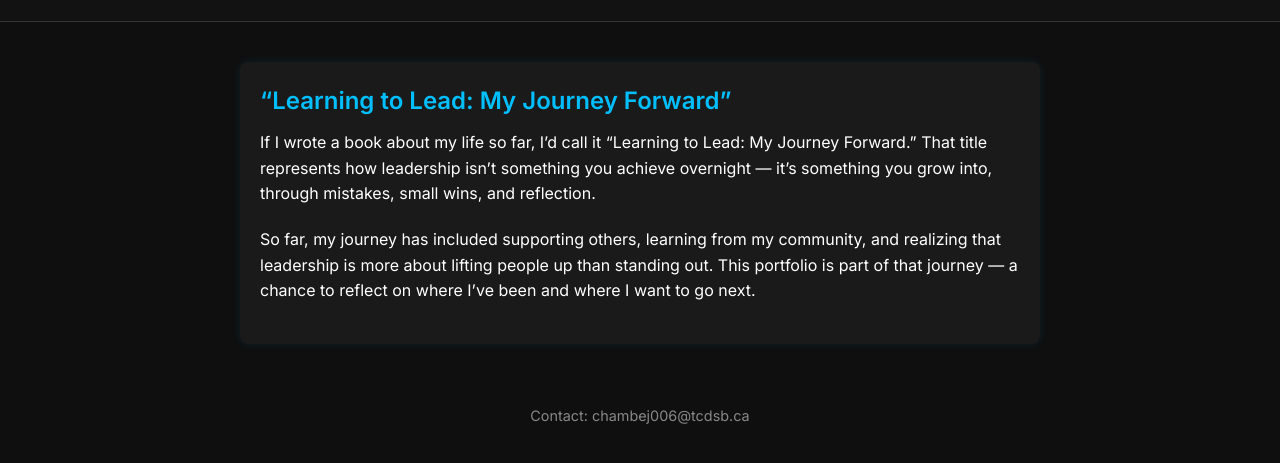
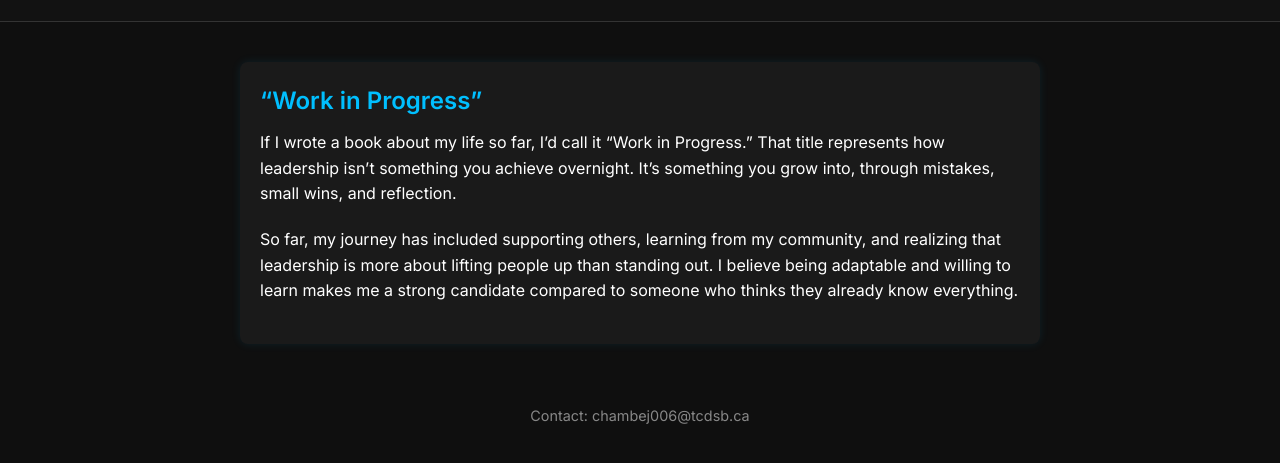
Before and after one commit to juhdayne/leadership, a plain HTML site: page autobiography.html in a window 1280 px wide. Shown: the part 111-574 px from the top of the page. Drawn offline with Linux system fonts and the light colour scheme.

Commit message:
Update autobiography.html

```diff
--- a/autobiography.html
+++ b/autobiography.html
@@ -19,9 +19,9 @@
   </header>
 
   <main>
-    <h2>“Learning to Lead: My Journey Forward”</h2>
-    <p>If I wrote a book about my life so far, I’d call it “Learning to Lead: My Journey Forward.” That title represents how leadership isn’t something you achieve overnight — it’s something you grow into, through mistakes, small wins, and reflection.</p>
-    <p>So far, my journey has included supporting others, learning from my community, and realizing that leadership is more about lifting people up than standing out. This portfolio is part of that journey — a chance to reflect on where I’ve been and where I want to go next.</p>
+    <h2>“Work in Progress”</h2>
+    <p>If I wrote a book about my life so far, I’d call it “Work in Progress.” That title represents how leadership isn’t something you achieve overnight. It’s something you grow into, through mistakes, small wins, and reflection.</p>
+    <p>So far, my journey has included supporting others, learning from my community, and realizing that leadership is more about lifting people up than standing out. I believe being adaptable and willing to learn makes me a strong candidate compared to someone who thinks they already know everything.</p>
   </main>
 
   <footer>
```
